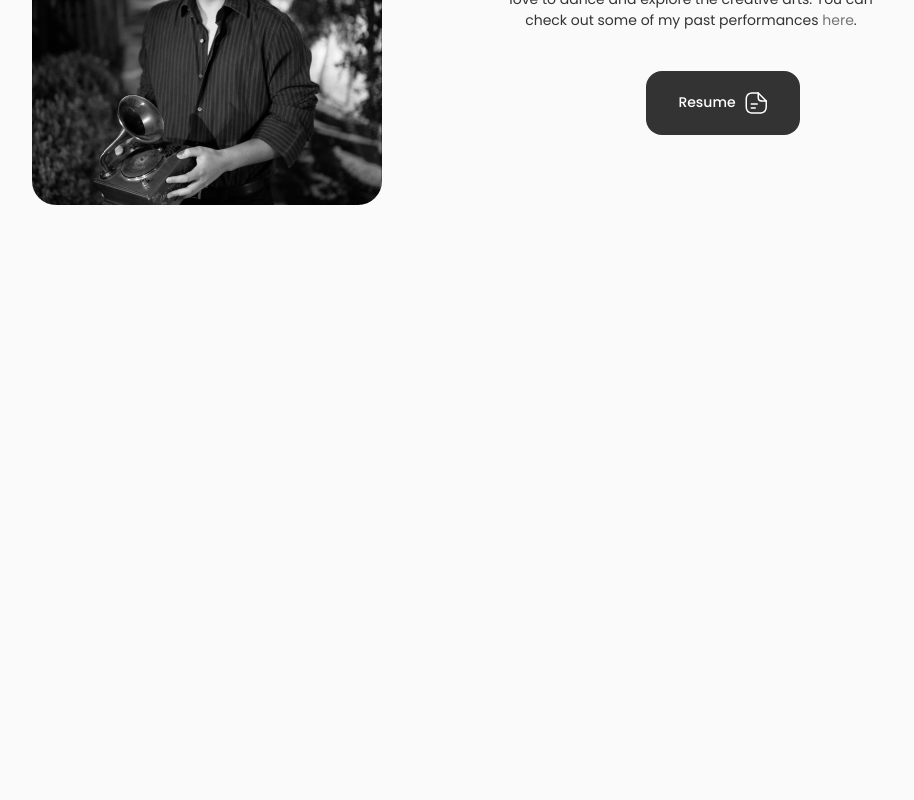
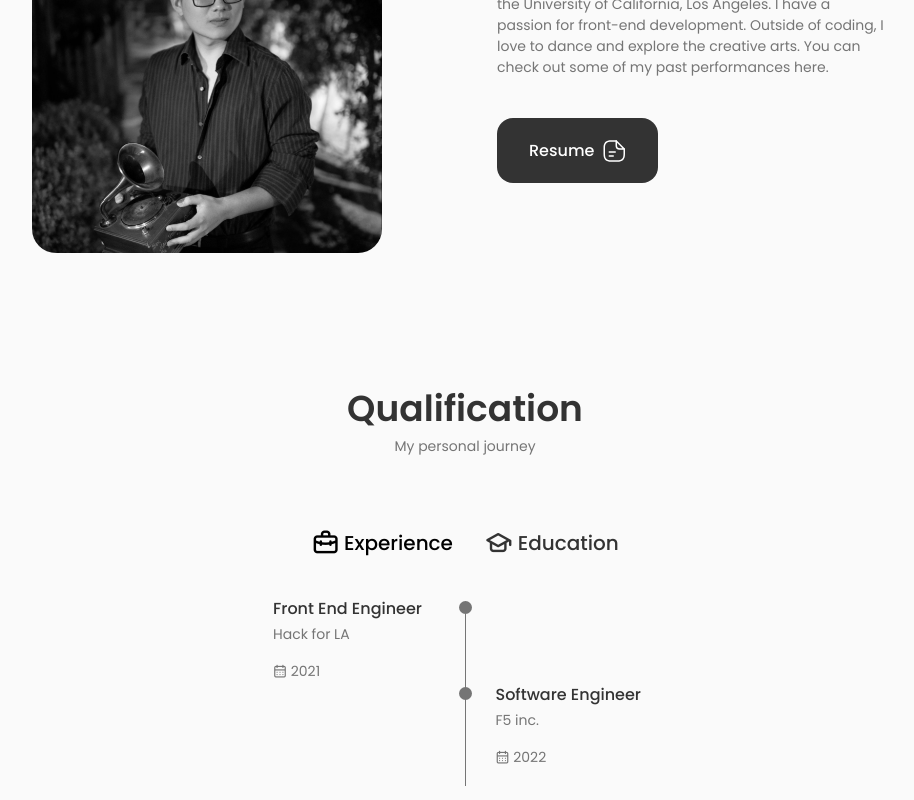
Before and after one commit to ezhou0/EdZhou, a React (Vite) app: page / in a window 1280 px wide. Shown: the part 984-1784 px from the top of the page, without its empty margins (175-1089 px from the left). Before the commit the page ends 1269 px from the top, so only its background shows below. Built offline with nearby package versions, Linux system fonts and the light colour scheme.

Commit message:
add experience

```diff
--- a/src/App.css
+++ b/src/App.css
@@ -77,7 +77,7 @@
 body,
 button,
 input,
-textarea {
+textarea{
     font-family: var(--body-font);
     font-size: var(--normal-font-size);
 }
@@ -114,10 +114,6 @@
 }
 
 /*=============== REUSABLE CSS CLASSES ===============*/
-.main{
-    max-width: 100%;
-}
-
 .section {
     padding: 6rem 0 2rem;
 }
--- a/src/App.jsx
+++ b/src/App.jsx
@@ -3,6 +3,7 @@
 import Header from './components/header/Header';
 import Home from './components/home/Home';
 import About from './components/about/About'
+import Qualification from './components/qualification/Qualification';
 
 function App() {
 
@@ -12,6 +13,7 @@
         <main className="main">
           <Home />
           <About />
+          <Qualification />
         </main>
 
 
--- a/src/components/about/About.jsx
+++ b/src/components/about/About.jsx
@@ -7,15 +7,15 @@
 const About = () =>{
     return(
        <section className="about section" id="about">
-            <h2 className="section__title"> About Me
-                <span className="section__subtitle about__subtitle"> introduction
+            <h2 className="section__title"> About Me</h2>
+                <span className="section__subtitle about__subtitle"> introduction</span>
+
                     <div className="about__container container grid">
                         <img src={AboutImg} alt="" className="about__img" />
                         <div className="about__data">
                             <p className="about__description">
                               I am a software developer and recent graduate from the University of California, Los Angeles. I have a passion for front-end development. Outside of coding, I love to dance and explore the creative arts. You can check out some of my past performances <a class='about__link'target='_blank'
                     href='https://www.youtube.com/watch?v=KuCwlx7ksuw&list=PLFfMg0FFSP1LnKu7TQiJC6Jsy90W7khBC'>here</a>.
-
                             </p>
 
                             <a href="{Resume}" className="button button--flex">Resume
@@ -47,8 +47,8 @@
                             </a>
                         </div>
                     </div>
-                </span>
-            </h2>
+
+
        </section>
     )
 }
--- a/src/components/header/Header.jsx
+++ b/src/components/header/Header.jsx
@@ -26,8 +26,8 @@
                         </li>
 
                         <li className="nav__item">
-                            <a href="#skills" className="nav__link">
-                                <i className="uil uil-file-alt nav__icon"></i> Skills
+                            <a href="#qualification" className="nav__link">
+                                <i className="uil uil-file-alt nav__icon"></i> Experience
                             </a>
                         </li>
 
--- /dev/null
+++ b/src/components/qualification/Qualification.jsx
@@ -0,0 +1,122 @@
+import React, {useState} from 'react';
+import "./qualification.css";
+
+const Qualification = () => {
+
+    const [toggleState, setToggleState] = useState(1);
+
+    const toggleTab = (index) => {
+        setToggleState(index);
+    }
+    return(
+        <section className="qualification section">
+            <h2 className="section__title"> Qualification</h2>
+                <span className="section__subtitle"> My personal journey
+                </span>
+
+
+                <div className="qualification__container container">
+                    <div className="qualification__tabs">
+                        <div className={toggleState === 1 ? "qualification__button qualification__active button--flex" : "qualification__button button--flex"}
+
+                        onClick={() => toggleTab(1)}
+
+                        >
+                            <i className="uil uil-briefcase-alt qualification__icon"></i> Experience
+                        </div>
+
+                        <div className={toggleState === 2 ? "qualification__button qualification__active button--flex" : "qualification__button button--flex"}
+                         onClick={() => toggleTab(2)}
+                    >
+                           <i className="uil uil-graduation-cap qualification__icon"></i> Education
+                        </div>
+                    </div>
+
+                    <div className="qualification__sections">
+                        <div className= {toggleState === 1 ? "qualification__content qualification__content-active" : "qualification__content"}
+                        >
+
+                            <div className="qualification__data">
+                                <div>
+                                    <h3 className="qualification__title"> Front End Engineer
+                                    </h3>
+                                        <span className="qualification__subtitle"> Hack for LA
+                                        </span>
+                                        <div className="qualification__calendar">
+                                            <i className="uil uil-calendar-alt"></i> 2021
+                                        </div>
+                                </div>
+                                <div>
+                                    <span className="qualification__rounder"></span>
+                                    <span className="qualification__line"></span>
+                                </div>
+                            </div>
+
+                            <div className="qualification__data">
+                                <div></div>
+                                <div>
+                                    <span className="qualification__rounder"></span>
+                                    <span className="qualification__line"></span>
+                                </div>
+                                <div >
+                                    <h3 className="qualification__title"> Software Engineer
+                                    </h3>
+                                    <span className="qualification__subtitle">F5 inc.
+                                    </span>
+                                        <div className="qualification__calendar">
+                                            <i className="uil uil-calendar-alt"></i> 2022
+                                        </div>
+                                </div>
+
+                            </div>
+
+
+                        </div>
+
+                        <div className={toggleState === 2 ? "qualification__content qualification__content-active" : "qualification__content"} >
+                            <div className="qualification__data">
+                                <div >
+                                    <h3 className="qualification__title"> University of California
+                                    </h3>
+                                        <span className="qualification__subtitle">
+                                            Los Angeles
+                                        </span>
+                                        <div className="qualification__calendar">
+                                            <i className="uil uil-calendar-alt"></i> 2015-2020
+                                        </div>
+                                </div>
+                                <div>
+                                    <span className="qualification__rounder"></span>
+                                    <span className="qualification__line"></span>
+                                </div>
+                            </div>
+
+                            <div className="qualification__data">
+                                <div></div>
+                                <div>
+                                    <span className="qualification__rounder"></span>
+                                    <span className="qualification__line"></span>
+                                </div>
+                                <div >
+                                    <h3 className="qualification__title"> AppAcademy
+                                    </h3>
+                                        <span className="qualification__subtitle">
+                                            Web Development bootcamp
+                                        </span>
+                                        <div className="qualification__calendar">
+                                            <i className="uil uil-calendar-alt"></i> 2021
+                                        </div>
+                                </div>
+
+                            </div>
+
+
+                        </div>
+                    </div>
+                </div>
+
+        </section>
+    )
+}
+
+export default Qualification;
--- /dev/null
+++ b/src/components/qualification/qualification.css
@@ -0,0 +1,116 @@
+.qualification__container{
+    max-width: 768px;
+}
+
+.qualification__tabs{
+    display: flex;
+    justify-content: center;
+    margin-bottom: var(--mb-2);
+
+}
+
+.qualification__button{
+    font-size: var(--h3-font-size);
+    font-weight: var(--font-medium);
+    color: var(--title-color);
+    margin: 0 var(--mb-1);
+    cursor: pointer;
+}
+
+.qualification__button:hover{
+    color: var(--title-color-dark);
+}
+
+.qualification__icon{
+    font-size: 1.8rem;
+    margin-right: var(--mb-0-25);
+}
+
+.qualification__active{
+    color: var(--title-color-dark);
+}
+
+.qualification__sections{
+    display: grid;
+    grid-template-columns: 0.5fr;
+    justify-content: center;
+}
+
+.qualification__content{
+    display: none;
+}
+
+.qualification__content-active{
+    display:block;
+}
+
+.qualification__data{
+    display: grid;
+    grid-template-columns: 1fr max-content 1fr;
+    column-gap: 1.5rem;
+}
+
+.qualification__title{
+    font-size: var(--normal-font-size);
+    font-weight: var(--font-medium);
+}
+
+.qualification__subtitle{
+    display: inline-block;
+    font-size: var(--small-font-size);
+    margin-bottom: var(--mb-1);
+}
+
+.qualification__calendar{
+    font-size: var(--small-font-size);
+}
+
+.qualification__rounder{
+    display: inline-block;
+    width: 13px;
+    height: 13px;
+    background-color: var(--text-color);
+    border-radius: 50%;
+}
+
+.qualification__line{
+    display: block;
+    width: 1px;
+    height: 100%;
+    background-color: var(--text-color);
+    transform: translate(6px, -7px);
+}
+
+/* For large devices */
+@media screen and (max-width: 992px) {
+    .qualification__container{
+        margin-left: auto;
+        margin-right: auto;
+    }
+
+}
+
+/* For medium devices */
+@media screen and (max-width: 768px) {
+    .qualification__container{
+        margin-left: var(--mb-1-5);
+        margin-right: var(--mb-1-5);
+    }
+}
+
+@media screen and (max-width: 576px) {
+   .qualification__sections{
+        grid-template-columns: initial;
+   }
+
+   .qualification__button{
+    margin: 0 var(--mb-0-75);
+   }
+}
+
+/* For small devices */
+@media screen and (max-width: 350px) {
+    .qualification_data{
+        gap: 0.5rem;
+    }
+}
--- a/src/main.jsx
+++ b/src/main.jsx
@@ -1,7 +1,7 @@
 import React from 'react'
 import ReactDOM from 'react-dom/client'
 import App from './App'
-// import './index.css'
+
 
 ReactDOM.createRoot(document.getElementById('root')).render(
   <React.StrictMode>
```
